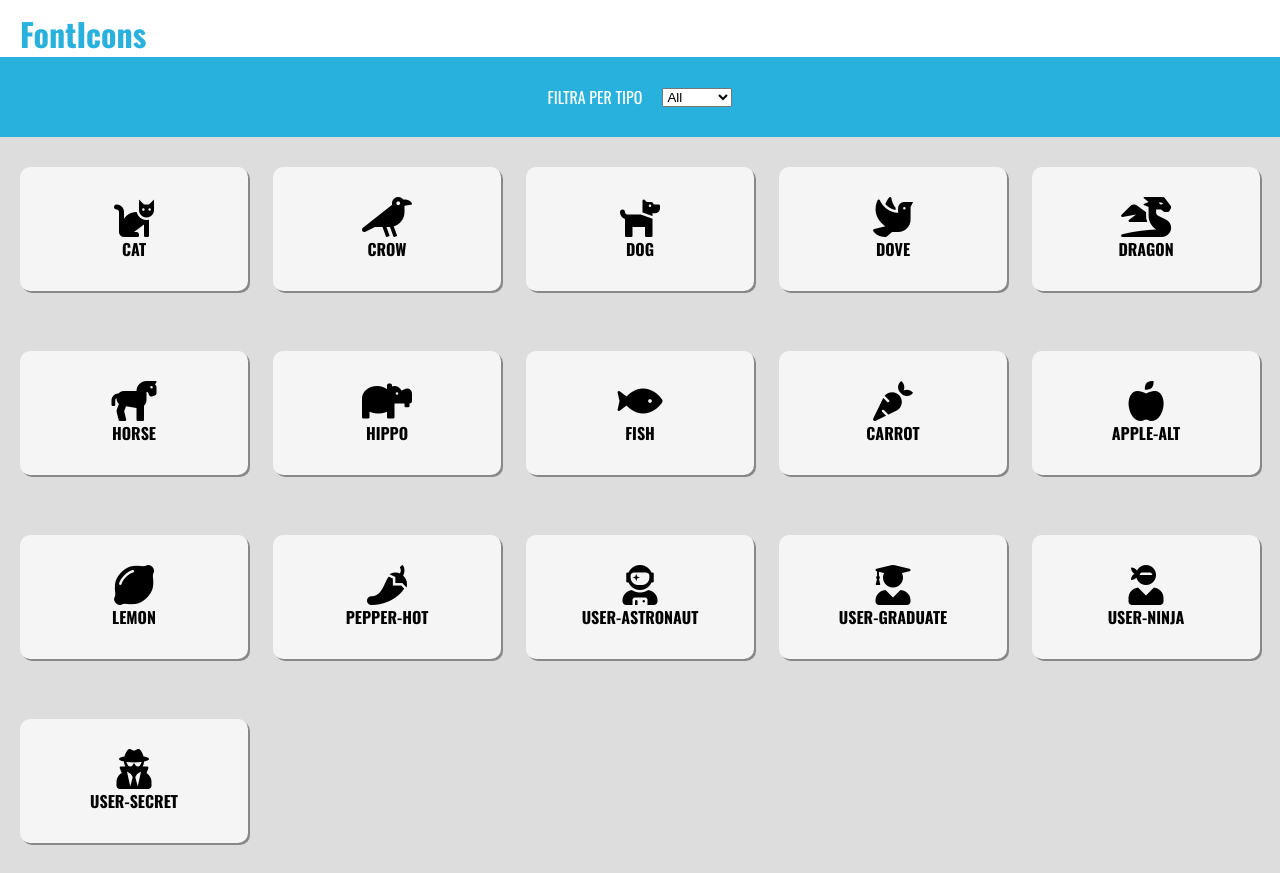
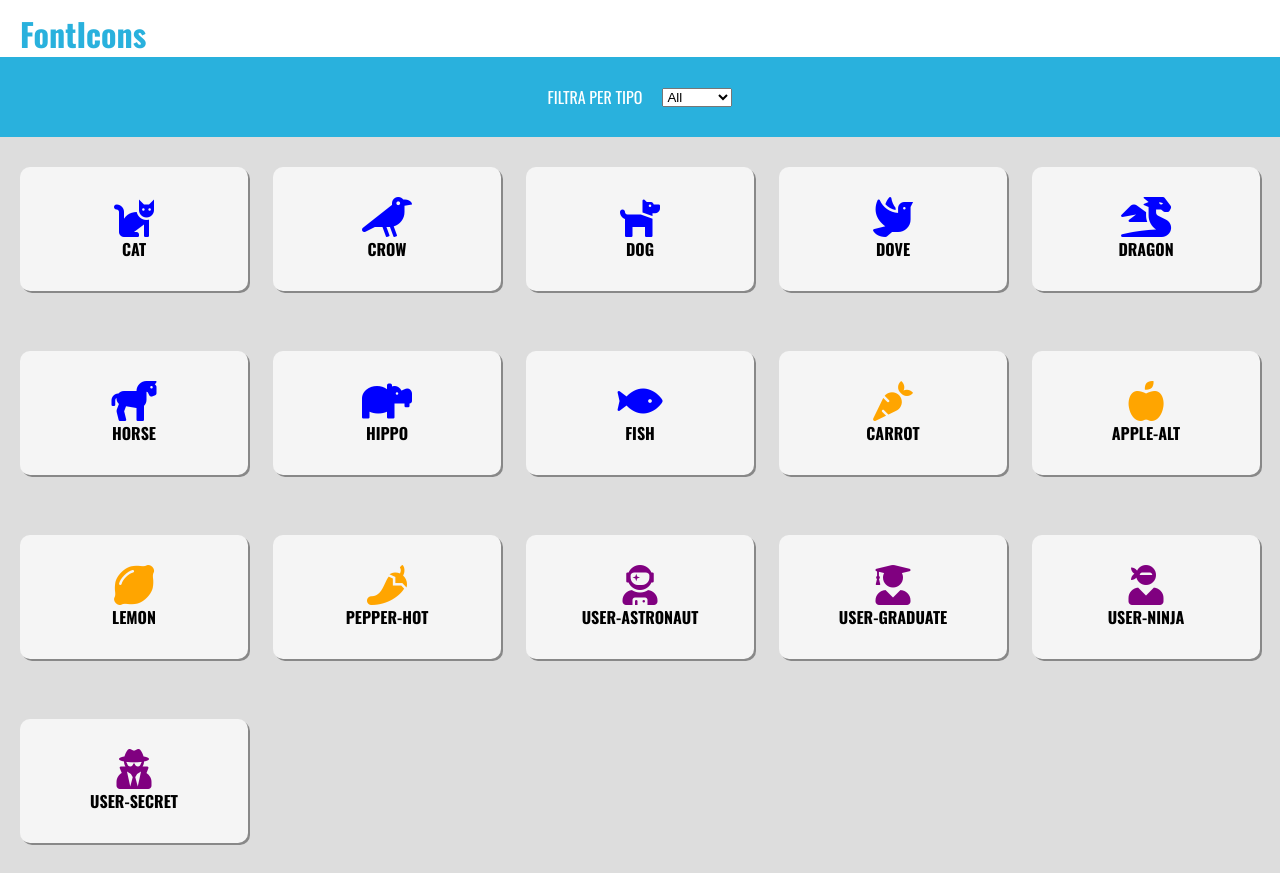
Before and after one commit to dora-budic/js-es6-icons, a plain HTML site: page Icons/index.html in a window 1280 px wide. Drawn offline with nearby package versions, Linux system fonts and the light colour scheme.

Commit message:
Icons - milestone 2

```diff
--- a/Icons/index.html
+++ b/Icons/index.html
@@ -20,6 +20,10 @@
         <span>Filtra per tipo</span>
         <select class="options" name="type">
           <option value="all">All</option>
+          <option value="animal">Animal</option>
+          <option value="vegetable">Vegetable</option>
+          <option value="user">User</option>
+
         </select>
       </div>
       <div id="icons">
--- a/Icons/main.js
+++ b/Icons/main.js
@@ -101,3 +101,21 @@ const icons = [
 icons.forEach((item) => {
   $('#icons').append(`<div><i class = "${item.family} ${item.prefix}${item.name}"></i><h4>${item.name}</h4></div>`)
 });
+
+
+// MILESTONE 2
+const colors = ['blue', 'orange', 'purple'];
+icons.forEach((item, i) => {
+  if (item.type == 'animal') {
+    $('#icons div').eq(i).children('i').addClass(colors[0]);
+  } else if (item.type == 'vegetable') {
+    $('#icons div').eq(i).children('i').addClass(colors[1]);
+  } else {
+    $('#icons div').eq(i).children('i').addClass(colors[2]);
+  }
+});
+
+// const animals = icons.filter((item) => item.type == 'animal');
+// animals.forEach((item) => {
+//
+// });
--- a/Icons/master.css
+++ b/Icons/master.css
@@ -59,3 +59,15 @@ main #icons div i {
 main #icons div h4 {
   text-transform: uppercase;
 }
+
+.blue {
+  color: #0000FF;
+}
+
+.orange {
+  color: #FFA500;
+}
+
+.purple {
+  color: #800080;
+}
```
